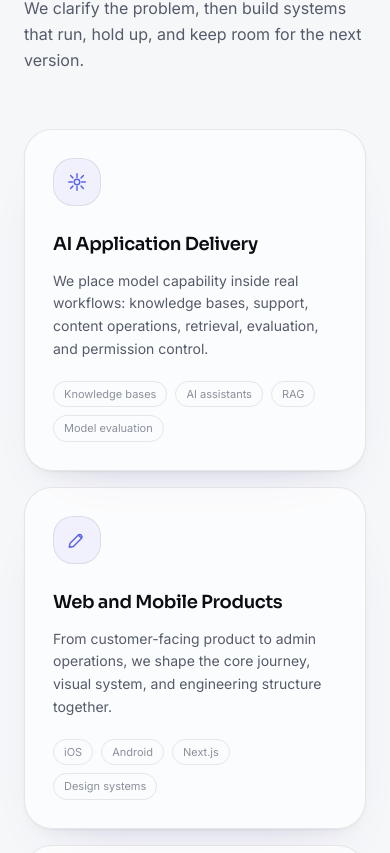
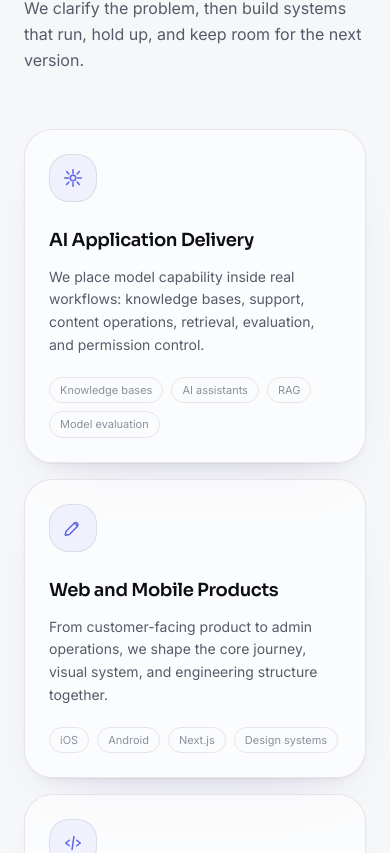
Before and after one commit to yaokai4/xicoai.com, a Next.js app: page /en in a window 390 px wide. Shown: the part 1191-2044 px from the top of the page. Built offline with nearby package versions, Linux system fonts and the light colour scheme; no server answers; the database is empty.

Commit message:
Add interactive capability cards

```diff
--- a/src/components/sections/capabilities.tsx
+++ b/src/components/sections/capabilities.tsx
@@ -22,7 +22,7 @@ export function Capabilities() {
         <div className="mt-14 grid gap-4 sm:grid-cols-2 lg:grid-cols-4">
           {items.map((item, i) => (
             <Reveal key={item.title} delay={i * 0.08}>
-              <SpotlightCard className="group card-elevated h-full overflow-hidden rounded-2xl border border-border bg-surface/60 p-7 transition-all duration-500 hover:-translate-y-0.5 hover:border-border-strong hover:bg-surface">
+              <SpotlightCard className="group interactive-surface card-elevated h-full overflow-hidden rounded-2xl border border-border bg-surface/60 p-6 sm:p-7">
                 <div className="absolute inset-x-0 top-0 z-[2] h-px bg-gradient-to-r from-transparent via-brand/50 to-transparent opacity-0 transition-opacity duration-500 group-hover:opacity-100" />
                 <CapIcon index={i} />
                 <h3 className="mt-6 font-display text-lg font-semibold text-foreground">
```
